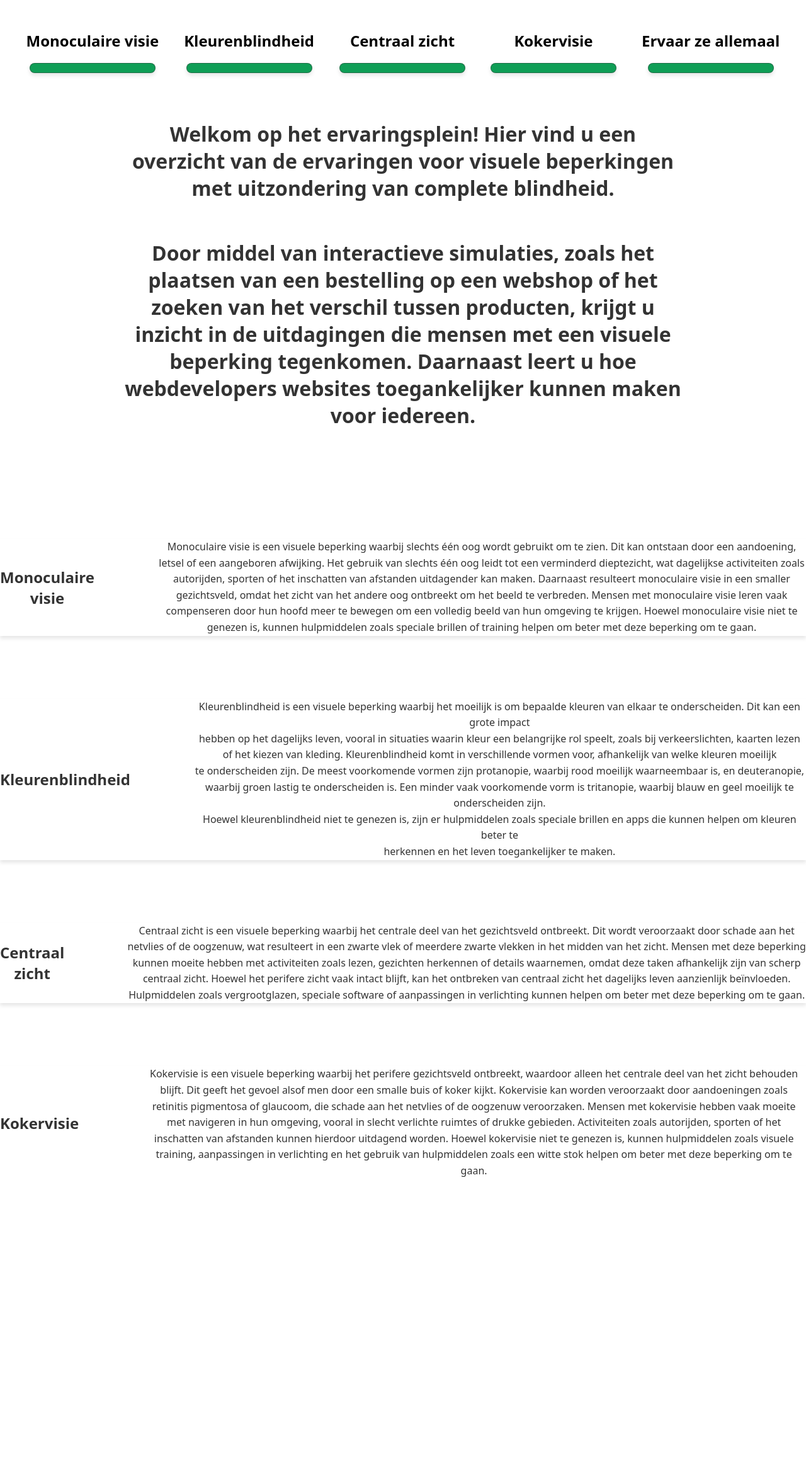
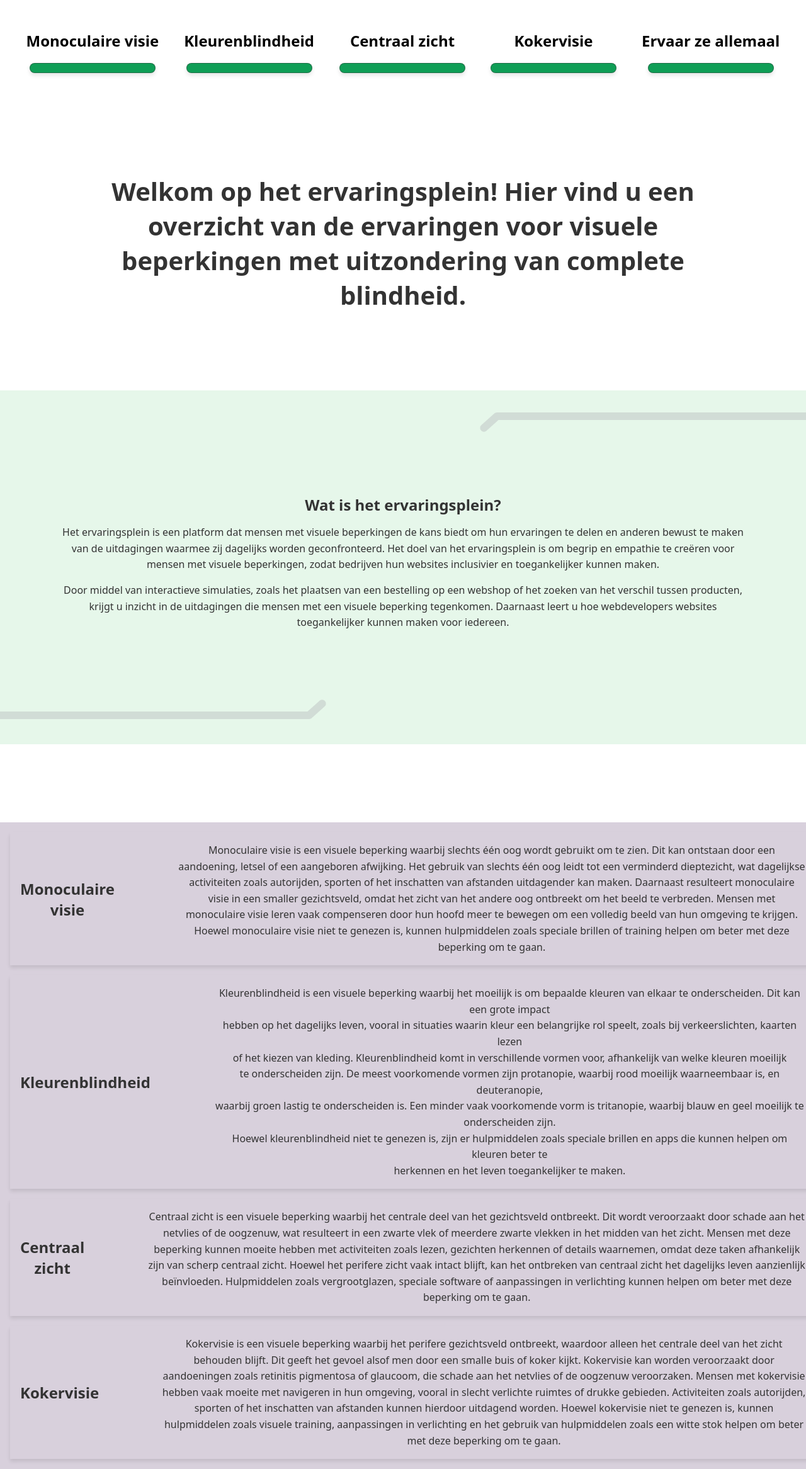
Before and after one commit to Tijmen-Degr/Development-Cardan, a PHP site: page /ervaringsplein.php in a window 1280 px wide. Shown: the part 156-2489 px from the top of the page at 63% size. Before the commit the page ends 2025 px from the top, so only its background shows below. Run offline with PHP 8.4, Linux system fonts and the light colour scheme.

Commit message:
Ervaringsplein lay-out eerste versie af

```diff
--- a/ervaringsplein.css
+++ b/ervaringsplein.css
@@ -36,7 +36,7 @@ a {
     justify-content: center;
     flex-direction: row;
     gap: 40px;
-    margin-top: 6em;
+    margin: 6em 0 10em;
     align-items: center;
 }
 
@@ -68,20 +68,25 @@ a {
     background-color: white;
 }
 
+.beperkingen-beschrijving {
+    background-color: #d8d0dc;
+}
+
 .beperkingen-beschrijving .beperking {
     display: flex;
     justify-content: center;
     align-items: center;
-    padding: 0;
-    margin-top: 100px;
+    width: 100%;
+    padding: 1em;
+    margin: 1em;
     gap: 100px;
     transition: background-color 0.3s ease;
     box-shadow: 0 4px 6px rgba(0, 0, 0, 0.1);
+    background-color: #d8d0dc;
 }
 
 .beperkingen-beschrijving .beperking:hover {
-    background-color: #4CAF50;
-    color: white;
+    background-color: #d6c5dc;
 }
 
 .beperkingen-beschrijving .beperking h2,
@@ -95,8 +100,50 @@ a {
     justify-content: center;
     align-items: center;
     text-align: center;
-    height: 80vh;
+    height: auto;
     margin: 0 auto;
-    width: 70%;
+    width: 100%;
     row-gap: 60px;
 }
+
+.welkom h1 {
+    font-size: 2.5em;
+    padding: 0 4em;
+}
+
+.uitleg {
+    display: flex;
+    flex-direction: column;
+    justify-content: center;
+    align-items: center;
+    text-align: center;
+    height: auto;
+    margin: 4em auto;
+    width: 100%;
+    row-gap: 60px;
+    background-color: #E6F7EA;
+}
+
+.uitleg-text {
+    padding: 0 6em;
+    margin: 0 auto;
+}
+
+.cardan-vorm {
+  background-position: left center;
+  background-repeat: no-repeat;
+  display: block;
+  height: 100%;
+  width: 100%;
+  position: absolute;
+  top: 0;
+  left: -50px;
+  pointer-events: none;
+  z-index: -1;
+}
+
+@media only screen and (min-width: 4000px) {
+  body {
+   background-image: url('../images/ken-jeong-cant-see-this.png');
+  }
+}
--- a/ervaringsplein.php
+++ b/ervaringsplein.php
@@ -24,7 +24,7 @@
 
             <div class="ervaring">
                 <a href="kleurenblindheid.php">
-                        <h2>Kleurenblindheid</h2>
+                    <h2>Kleurenblindheid</h2>
                 </a>
                 <button href=".php"></button>
             </div>
@@ -51,16 +51,40 @@
             </div>
 
         </div>
+
         <div class="welkom">
+
             <h1>Welkom op het ervaringsplein! Hier vind u een overzicht van
                 de ervaringen voor visuele beperkingen met uitzondering van complete blindheid.
             </h1>
-            <h1>Door middel van interactieve simulaties, zoals het plaatsen van een bestelling
+
+            <div class="uitleg">
+
+            <div class="as-bg as-bg--top">
+                <img src="../images/as-rechtsboven-boven-kort.png" alt="as-bg1" style="width: 100%; height: auto; margin: 2em 0;">
+            </div>
+
+            <div class="uitleg-text">
+            <h2>Wat is het ervaringsplein?</h2>
+                <p>
+                    Het ervaringsplein is een platform dat mensen met visuele beperkingen de kans biedt om hun ervaringen te delen
+                    en anderen bewust te maken van de uitdagingen waarmee zij dagelijks worden geconfronteerd. Het doel van het
+                    ervaringsplein is om begrip en empathie te creëren voor mensen met visuele beperkingen, zodat bedrijven hun websites
+                    inclusivier en toegankelijker kunnen maken.
+                </p>
+            <p>Door middel van interactieve simulaties, zoals het plaatsen van een bestelling
                 op een webshop of het zoeken van het verschil tussen producten, krijgt u inzicht
                 in de uitdagingen die mensen met een visuele beperking tegenkomen. Daarnaast
                 leert u hoe webdevelopers websites toegankelijker kunnen maken voor iedereen.
-            </h1>
+            </p>
+            </div>
+
+            <div class="as-bg as-bg--bottom">
+                <img src="../images/as-linksonder-boven-kort.png" alt="as-bg2" style="width: 100%; height: auto; margin: 2em 0;">
+            </div>
+
         </div>
+
 
         <div class="beperkingen-beschrijving">
             <div class="beperking">
--- a/header.css
+++ b/header.css
@@ -129,7 +129,6 @@ nav ul li a:hover {
     border: none;
     border-bottom: none !important;
 }
-
 
 .hoofdmenu {
     display: flex;
@@ -280,3 +279,8 @@ nav ul li a:hover {
     margin-right: 7em;
     padding: 0 ;
 }
+
+html, body {
+   margin: 0;
+   padding: 0;
+}
--- a/monoculair.css
+++ b/monoculair.css
@@ -10,13 +10,13 @@
     flex: 1;
 }
 
-.intro-image, .ervaring-visualisatie {
+.monoculair-image, .ervaring-visualisatie {
     flex: 1;
     text-align: center;
 }
 
-.intro-image img, .ervaring-visualisatie img {
-    max-width: 100%;
+.monoculair-image img, .ervaring-visualisatie img {
+    max-width: 40%;
     height: auto;
 }
 
```
Also changed, not shown: monoculair.php (+31 -10 lines), images/as-linksonder-boven-kort.png (added), images/as-rechtsboven-boven-kort.png (added), images/jump_skelly_wag.jpg (deleted), images/ken-jeong-cant-see-this.png (added), images/pink_skelly_wag.jpg (deleted), 1 other file.
